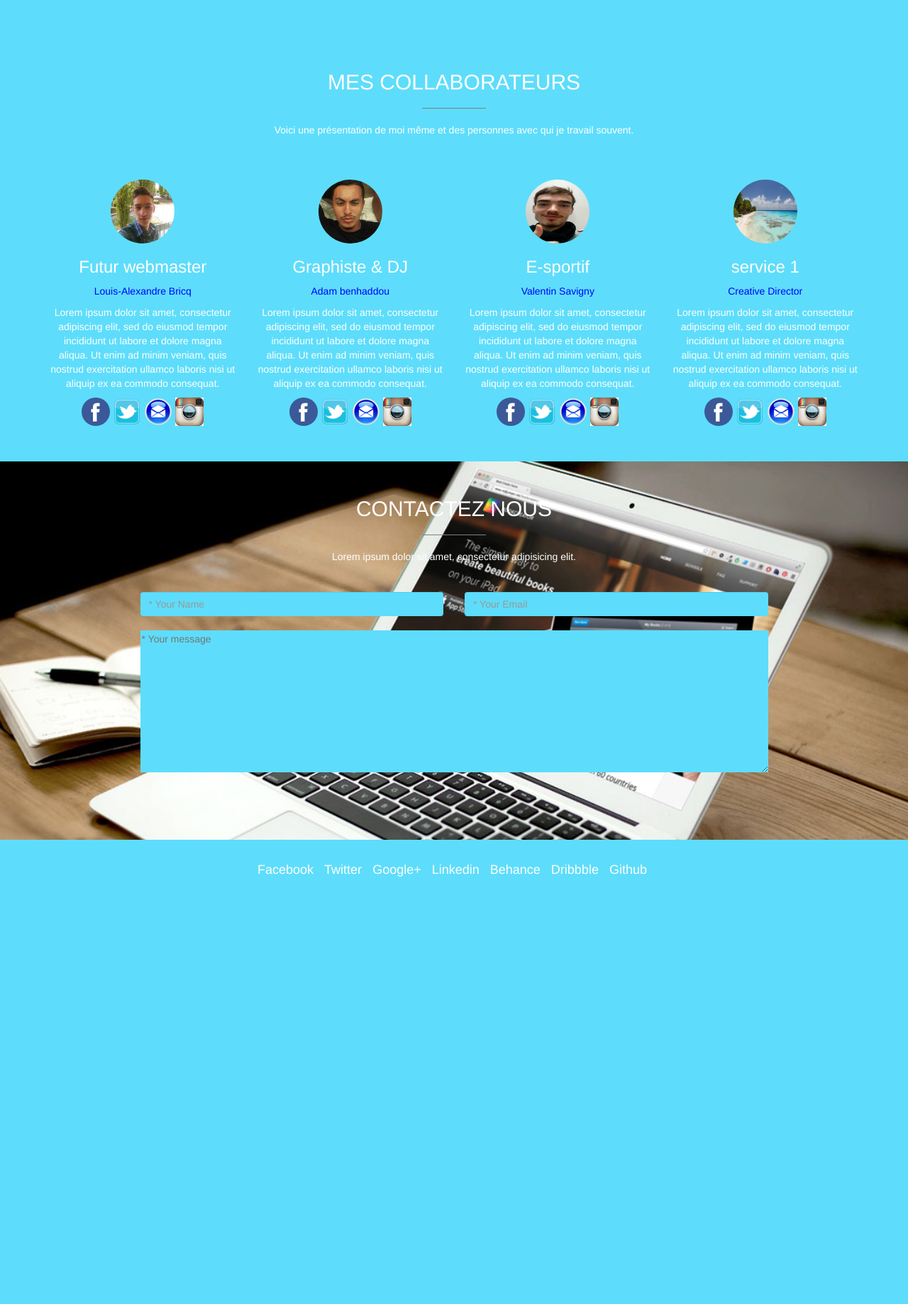
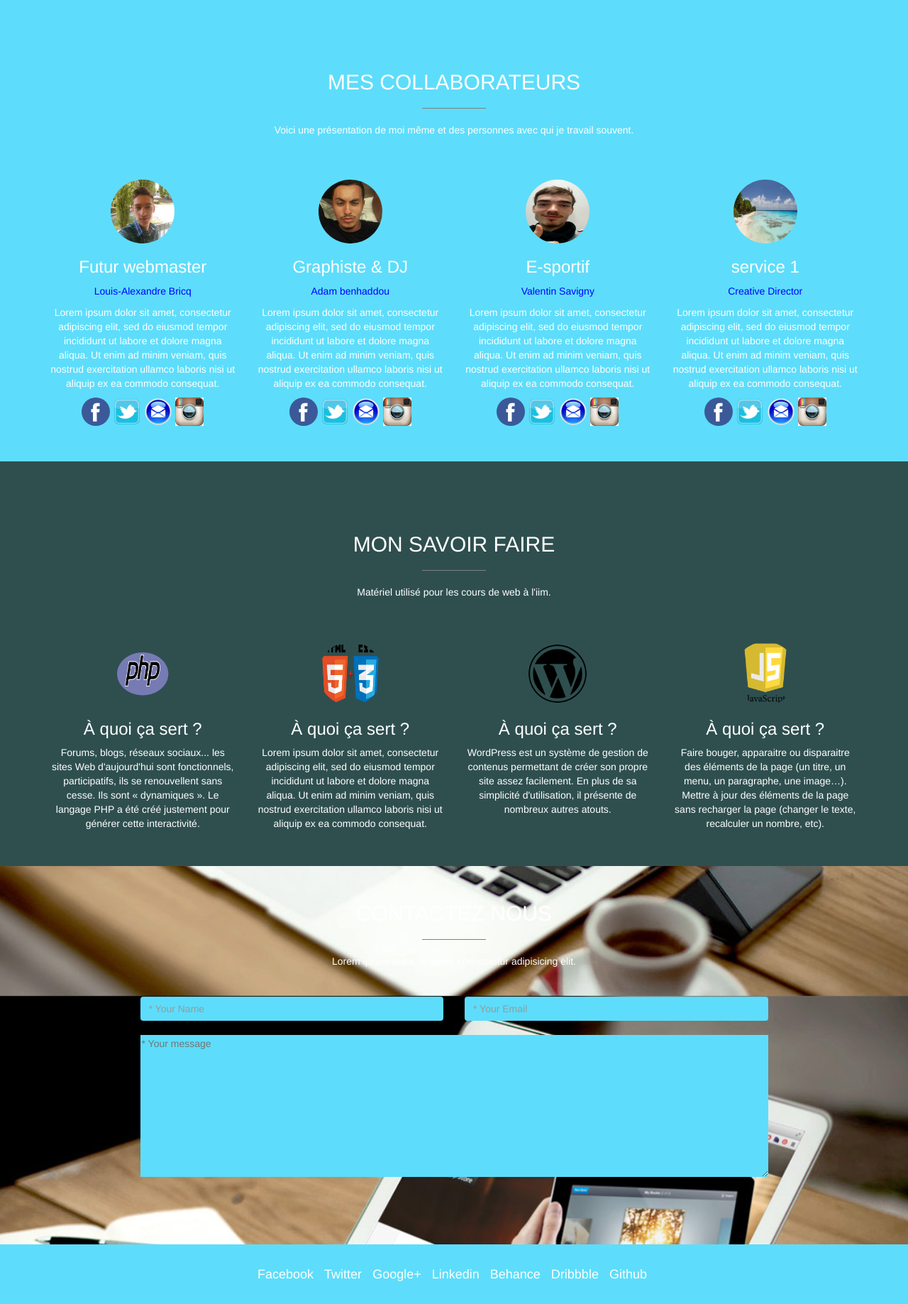
Before and after one commit to Neokoiaigone/SEO, a PHP site: page /SEO/ in a window 1280 px wide. Shown: the part 1797-3634 px from the top of the page at 71% size. Before the commit the page ends 3032 px from the top, so only its background shows below. Run offline with PHP 8.4, Linux system fonts and the light colour scheme; some libraries are stand-ins or nearby versions.

Commit message:
Allo added

```diff
--- a/css/style.css
+++ b/css/style.css
@@ -92,6 +92,9 @@ img {
 
 #rencontres {
   background: #5dddfb !important;
+}
+.allo{
+  background: darkslategrey !important;
 }
 
 .rencontre {
--- a/index.php
+++ b/index.php
@@ -231,7 +231,49 @@
         </div>
     </div>
 </section>
-
+<section class="allo">
+    <div class="container">
+        <div class="row">
+            <div class="col-md-12">
+                <div class="text-center wow FadeInDown">
+                    <h2>MON SAVOIR FAIRE</h2>
+                    <hr>
+                    <p>Matériel utilisé pour les cours de web à l'iim. </p>
+                </div>
+            </div>
+            <div class="col-md-3">
+                <div class="service text-center wow FadeInLeft">
+                    <img src="images/php.png" alt="php" class="img-responsive roundedImage center-block"/>
+                    <h3>À quoi ça sert ?</h3>
+                    <p>Forums, blogs, réseaux sociaux... les sites Web d'aujourd'hui sont fonctionnels, participatifs, ils se renouvellent sans cesse. Ils sont « dynamiques ». Le langage PHP a été créé justement pour générer cette interactivité. </p>
+                </div>
+            </div>
+            <div class="col-md-3">
+                <div class="service text-center wow FadeInLeft">
+                    <img src="images/css.png" alt="html-css" class="img-responsive roundedImage center-block"/>
+                    <h3>À quoi ça sert ?</h3>
+                    <p>Lorem ipsum dolor sit amet, consectetur adipiscing elit, sed do eiusmod tempor incididunt ut labore et dolore magna aliqua. Ut enim ad minim veniam, quis nostrud exercitation ullamco laboris nisi ut aliquip ex ea commodo consequat.</p>
+                </div>
+            </div>
+            <div class="col-md-3">
+                <div class="service text-center wow FadeInRight">
+                    <img src="images/wordpress.png" alt="wordpress" class="img-responsive roundedImage center-block"/>
+                    <h3>À quoi ça sert ?</h3>
+                    <p>WordPress est un système de gestion de contenus permettant de créer son propre site assez facilement. En plus de sa simplicité d'utilisation, il présente de nombreux autres atouts.  </p>
+                </div>
+            </div>
+            <div class="col-md-3 ">
+                <div class="service text-center wow FadeInRight">
+                    <img src="images/js.png" alt="javascript" class="img-responsive roundedImage center-block"/>
+                    <h3>À quoi ça sert ?</h3>
+                    <p>Faire bouger, apparaitre ou disparaitre des éléments de la page (un titre, un menu, un paragraphe, une image…).
+                        Mettre à jour des éléments de la page sans recharger la page (changer le texte, recalculer un nombre, etc).
+                    </p>
+                </div>
+            </div>
+        </div>
+    </div>
+</section>
 <!-- Footer -->
 
 <div class="contactus">
```
